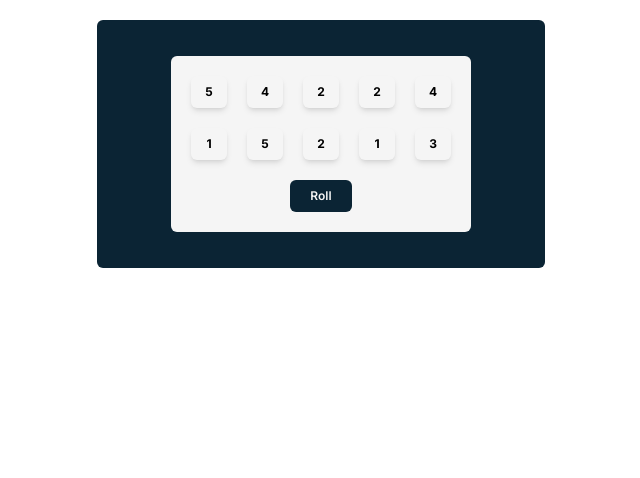
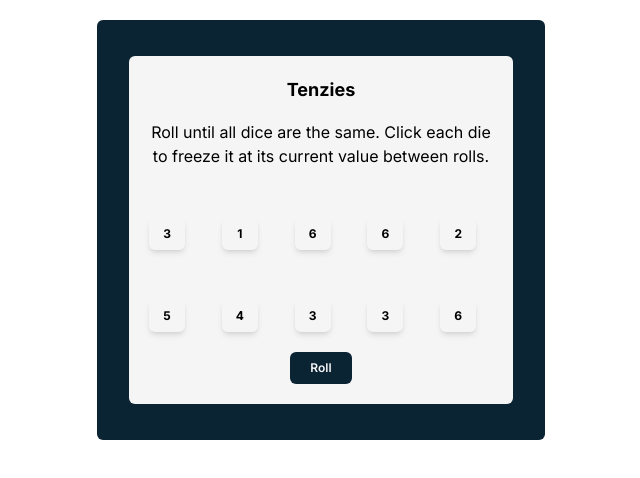
Before and after one commit to IvyMurage/tenzie-scrimba-game, a React (Vite) app: page / in a window 1280 px wide. Shown: the top 478 px of the page, without its empty margins (319-959 px from the left). Built offline with nearby package versions, Linux system fonts and the light colour scheme.

Commit message:
feat: add useEffect hook to check if all values and isHeld property in the array are the same

```diff
--- a/src/App.tsx
+++ b/src/App.tsx
@@ -1,4 +1,4 @@
-import { useState } from "react"
+import { useEffect, useState } from "react"
 import Die from "./Die"
 import { nanoid } from "nanoid"
 
@@ -10,14 +10,23 @@ type DiceProps = {
 
 function App() {
   const [dice, setDice] = useState<DiceProps[]>(allNewDice())
+  const [tenzies, setTenzie] = useState(false)
 
+
+  useEffect(() => {
+    dice.every(die => die.isHeld === true) && new Set(dice.map(die => die.value)).size && setTenzie(true)
+  }, [dice])
+  console.log(tenzies)
+  function generateNewDice() {
+    return ({
+      id: nanoid(),
+      value: Math.floor(Math.random() * 6) + 1,
+      isHeld: false
+    })
+  }
   function allNewDice(): DiceProps[] {
     const diceArray: DiceProps[] = Array(10).fill(true).map(() => (
-      {
-        id: nanoid(),
-        value: Math.floor(Math.random() * 6) + 1,
-        isHeld: false
-      }))
+      generateNewDice()))
     return diceArray
   }
 
@@ -25,11 +34,7 @@ function App() {
     e.preventDefault()
     setDice(prevDice => {
       return prevDice.map(die => {
-        return die.isHeld ? die : {
-          id: nanoid(),
-          value: Math.floor(Math.random() * 6) + 1,
-          isHeld: false
-        }
+        return die.isHeld ? die : generateNewDice()
       })
     })
   }
@@ -47,6 +52,11 @@ function App() {
   return (
     <main className="bg-primary flex items-center justify-center max-w-md m-auto py-4 px-3 mt-5 text-xs rounded-md ">
       <div className="bg-secondary m-5 gap-5 rounded-md p-5 grid grid-cols-5 grid-rows-2 items-center max-w-sm">
+        <div className=" col-span-full place-self-center text-center">
+          <h1 className="font-bold text-lg">Tenzies</h1>
+          <p className="text-base mt-4">Roll until all dice are the same. Click each die to freeze it at its current value between rolls.</p>
+        </div>
+
         {diceList}
         <button onClick={handleRollDice} className=" border-0 font-inter bg-primary rounded-md font-semibold w-fit place-self-center text-secondary px-5 py-2 col-span-full">
           Roll
```
